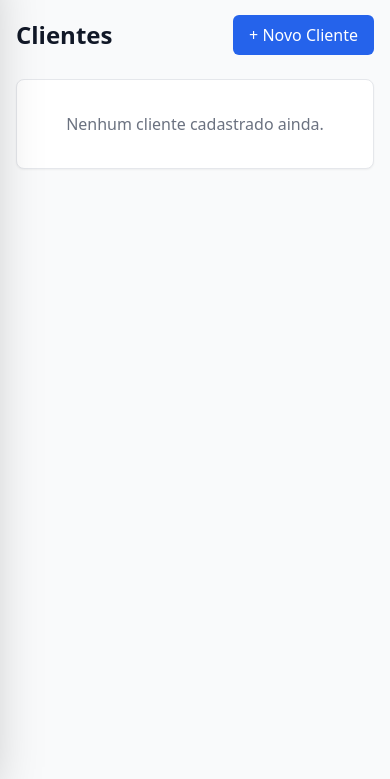
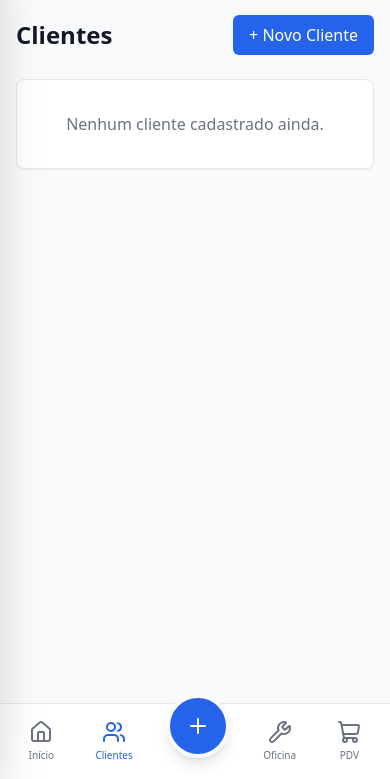
Before and after one commit to MarceloPires1509/ronan-auto-center, a Django app: page /clientes/ in a window 390 px wide. Shown: the part 65-844 px from the top of the page. Run offline with Django 5.2, Linux system fonts and the light colour scheme; the visitor is signed in with stand-in values (Sample User, id 1); data that the repository does not hold is empty; some libraries are stand-ins or nearby versions.

Commit message:
UI: Adicionar menu inferior flutuante (Bottom Navigation Bar) para a visão de celular

```diff
--- a/templates/base.html
+++ b/templates/base.html
@@ -181,7 +181,7 @@
         </header>
 
         <!-- Page Content -->
-        <main class="flex-1 overflow-y-auto p-4 sm:p-6 bg-gray-50 dark:bg-gray-900 transition-colors duration-200">
+        <main class="flex-1 overflow-y-auto p-4 sm:p-6 pb-24 sm:pb-6 bg-gray-50 dark:bg-gray-900 transition-colors duration-200">
             {% if messages %}
                 {% for message in messages %}
                 <div class="mb-4 p-4 rounded-md {% if message.tags == 'error' %}bg-red-100 text-red-700{% else %}bg-green-100 text-green-700{% endif %}">
@@ -193,6 +193,32 @@
             {% block content %}
             {% endblock %}
         </main>
+    </div>
+
+    <!-- Mobile Bottom Navigation (Menu Flutuante) -->
+    <div class="sm:hidden fixed bottom-0 left-0 right-0 bg-white dark:bg-gray-800 border-t dark:border-gray-700 flex justify-around items-center p-2 z-40 pb-safe">
+        <a href="{% url 'dashboard' %}" class="flex flex-col items-center p-2 {% if request.resolver_match.url_name == 'dashboard' %}text-primary{% else %}text-gray-500 dark:text-gray-400{% endif %}">
+            <i data-lucide="home" class="w-6 h-6"></i>
+            <span class="text-[10px] font-medium mt-1">Início</span>
+        </a>
+        <a href="{% url 'lista_clientes' %}" class="flex flex-col items-center p-2 {% if request.resolver_match.url_name == 'lista_clientes' %}text-primary{% else %}text-gray-500 dark:text-gray-400{% endif %}">
+            <i data-lucide="users" class="w-6 h-6"></i>
+            <span class="text-[10px] font-medium mt-1">Clientes</span>
+        </a>
+
+        <!-- Action Button Flutuante Central -->
+        <a href="{% url 'novo_orcamento' %}" class="-mt-8 bg-primary text-white p-4 rounded-full shadow-lg shadow-primary/40 transform transition-transform hover:scale-110 flex items-center justify-center border-4 border-gray-50 dark:border-gray-900">
+            <i data-lucide="plus" class="w-6 h-6"></i>
+        </a>
+
+        <a href="{% url 'lista_pedidos' %}" class="flex flex-col items-center p-2 {% if request.resolver_match.url_name == 'lista_pedidos' %}text-primary{% else %}text-gray-500 dark:text-gray-400{% endif %}">
+            <i data-lucide="wrench" class="w-6 h-6"></i>
+            <span class="text-[10px] font-medium mt-1">Oficina</span>
+        </a>
+        <a href="{% url 'lista_orcamentos' %}" class="flex flex-col items-center p-2 {% if request.resolver_match.url_name == 'lista_orcamentos' %}text-primary{% else %}text-gray-500 dark:text-gray-400{% endif %}">
+            <i data-lucide="shopping-cart" class="w-6 h-6"></i>
+            <span class="text-[10px] font-medium mt-1">PDV</span>
+        </a>
     </div>
 
     <script>
```
